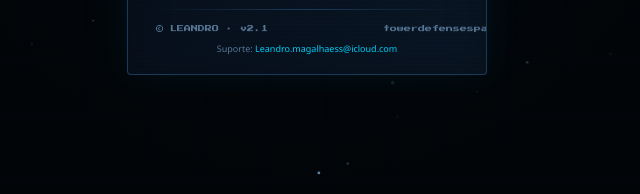
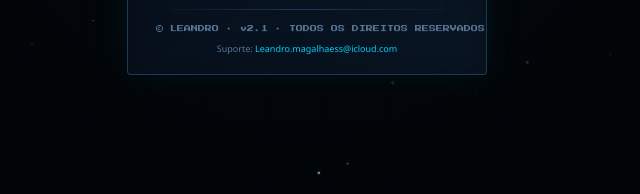
Before and after one commit to L34NDR0-DEV/arena, a website with bundled scripts: page index.html in a window 1280 px wide. Shown: the part 542-736 px from the top of the page, 333-973 px from the left. Built offline with nearby package versions, Linux system fonts and the light colour scheme; animation ran at ten frames a second; files whose address does not match are found by name.

Commit message:
Login: restaura frase todos os direitos reservados no rodape

```diff
--- a/index.html
+++ b/index.html
@@ -74,7 +74,7 @@
       </div>
 
       <div class="login-bottom">
-        <div class="login-credits">© LEANDRO · v2.1</div>
+        <div class="login-credits">© LEANDRO · v2.1 · TODOS OS DIREITOS RESERVADOS</div>
         <div class="coin-insert">INSERT COIN</div>
         <div class="login-credits">towerdefensespace.com.br</div>
       </div>
```
